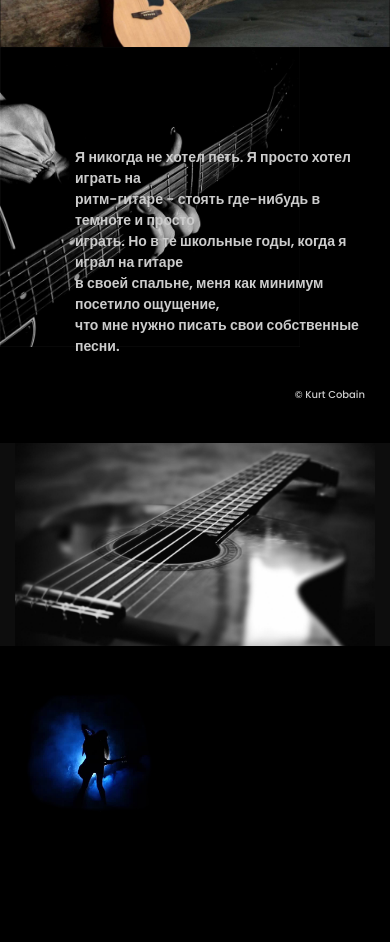
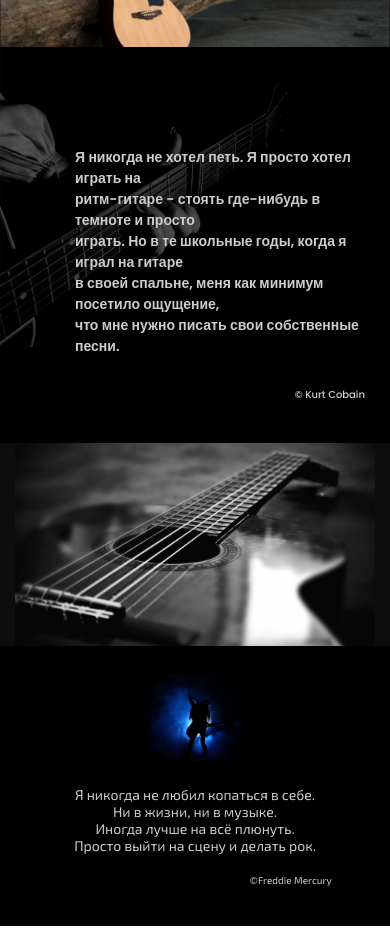
Before and after one commit to andrew1327/andrew1327.github.io, a plain HTML site: page index.html in a window 390 px wide. Shown: the part 100-1042 px from the top of the page. Drawn offline with nearby package versions, Linux system fonts and the light colour scheme.

Commit message:
Add files via upload

```diff
--- a/css/main.css
+++ b/css/main.css
@@ -366,11 +366,18 @@
                 font-size: 22px;
                 margin: 0;
             }
+            .shop{
+                padding: 0;
+            }
+            .black-back{
+                background-color: rgba(0, 0, 0, 0.6);
+                padding: 100px 0 40px;
+            }
             .shop-quote{
                 font-size: 14px;
                 font-weight: 600;
                 padding-left: 60px;
-                margin-bottom: 30px
+                margin-bottom: 30px;
             }
             .shop-quote-c{
                 font-size: 10px;
@@ -379,9 +386,15 @@
             }
             .content-3-quote{
                 font-size: 14px;
+                float: left;
+                width: 80%;
+                margin: 0 10% 20px;
             }
             .content-3-quote-c{
                 font-size: 10px;
+                width: 80%;
+                margin: 0 10%;
+                padding-right: 2%;
             }
             .footer-pos{
                 height: auto;
@@ -404,4 +417,28 @@
             .guitar-types-pos{
                 width: 250px;
             }
+            #scene{
+                margin: 0;
+                padding-top: 20px;
             }
+            .layer{
+                float: none;
+                width: 100px;
+                margin: 0 auto;
+            }
+            #scene li img{
+                width: 100px;
+                height: 100px;
+                position: static;
+                margin: 0px 0 20px;
+            }
+            .item{
+                border: 1px solid pink;
+                border-radius: 10px;
+                width: 230px;
+                height: 315px;
+            }
+            .item-img-6{
+                margin-top: 8px;
+            }
+    }
--- a/index.html
+++ b/index.html
@@ -23,6 +23,7 @@
             </div>
         </div>
             <div class="shop">
+            <div class="black-back">
             <div class="layer-positioner clearfix">
                 <div class="quote-pos">
                     <div class="clearfix">
@@ -35,6 +36,7 @@
                     </div>
                 </div>
             </div>
+                </div>
             </div>
             <div class="navigate-backgr">
                <div class="navigate">
@@ -113,7 +115,7 @@
                         </a>
 
                         <a class="item" href="/polo.html">
-                            <div class="item-img"><img src="/images/polo-guitar.png" width="110" height="310"></div>
+                            <div class="item-img item-img-6"><img src="/images/polo-guitar.png" width="110" height="310"></div>
                             <div class="item-name">Полуакустическая гитара</div>
                         </a>
                 </div>
```
Lines whose indentation alone changed are shown as unchanged.
